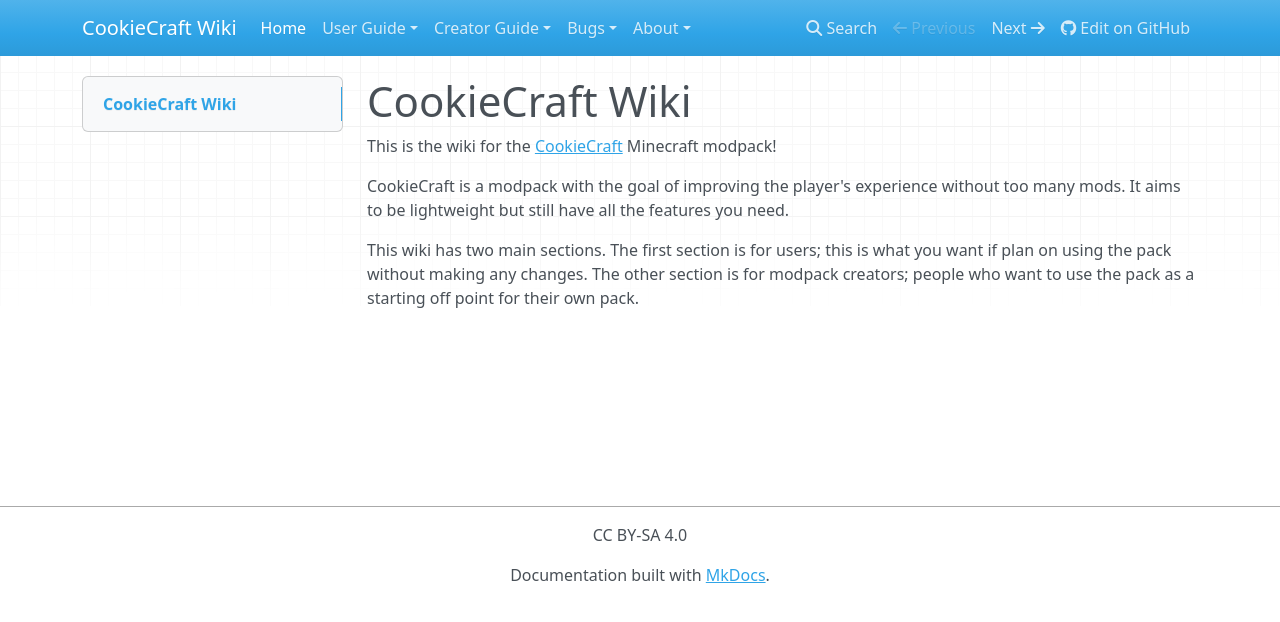
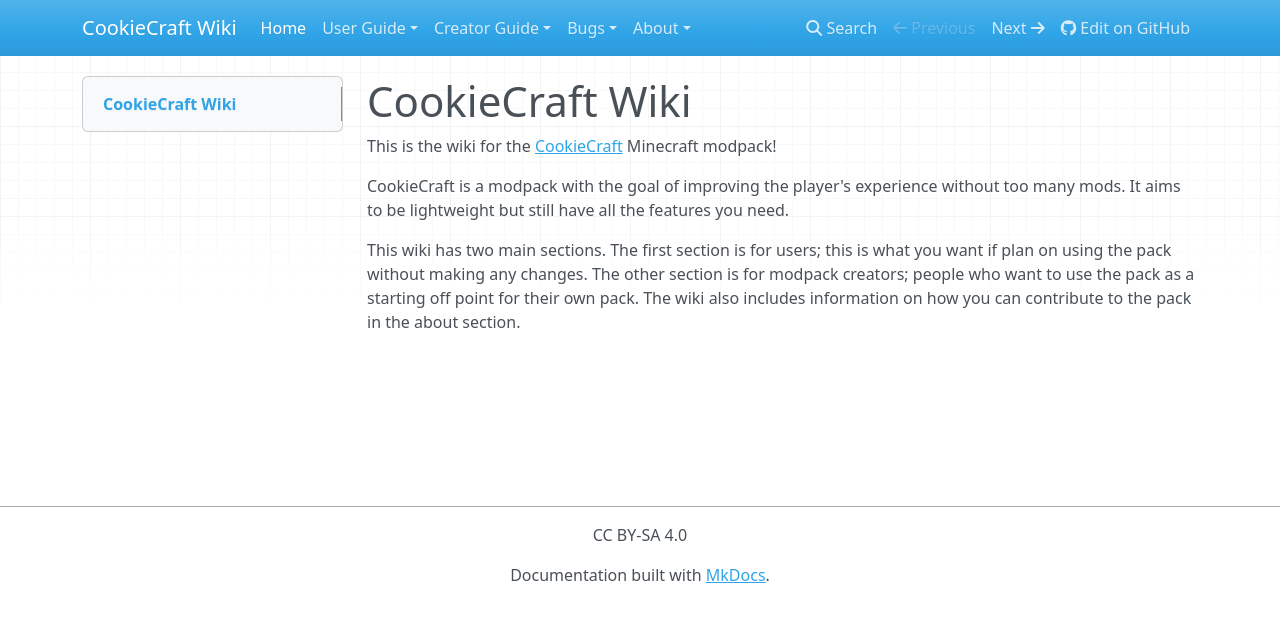
Before and after one commit to ArkhamCookie/CookieCraft, an MkDocs documentation site: the page built from docs/index.md, in a window 1280 px wide. Shown: the top 622 px of the page. Built offline with MkDocs 1.6.1, drawn with Linux system fonts in a browser that asks for light colours; nearby versions of some CDN libraries.

Commit message:
docs: include mention of contributing docs on main page

```diff
--- a/docs/index.md
+++ b/docs/index.md
@@ -10,3 +10,4 @@ The first section is for users;
 this is what you want if plan on using the pack without making any changes.
 The other section is for modpack creators;
 people who want to use the pack as a starting off point for their own pack.
+The wiki also includes information on how you can contribute to the pack in the about section.
```
